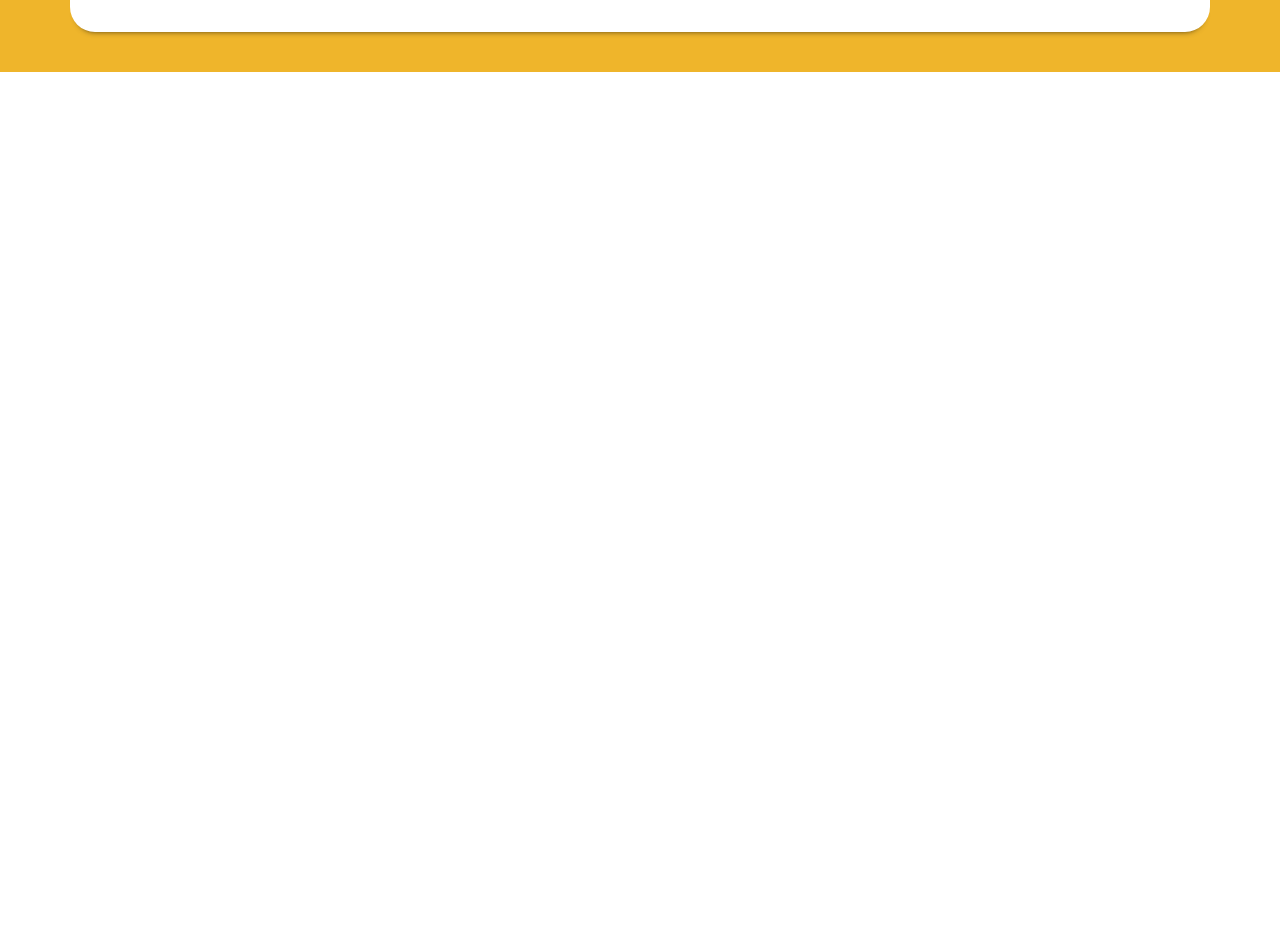
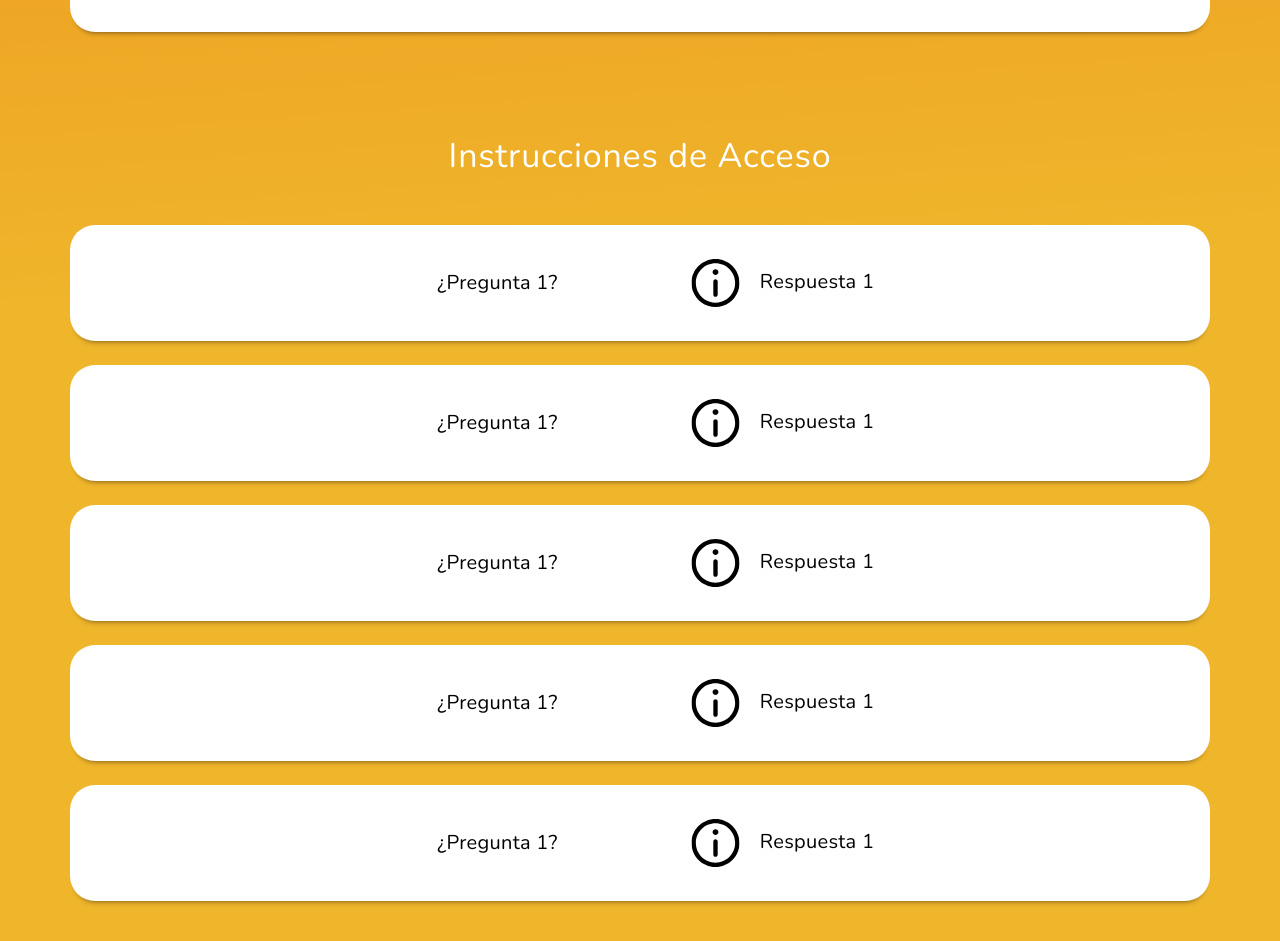
Before and after one commit to marielcaro/Proyecta-FrontEnd, a React (Create React App) app: page / in a window 1280 px wide. Shown: the part 1741-2682 px from the top of the page. Before the commit the page ends 1813 px from the top, so only its background shows below. Built offline with nearby package versions, Linux system fonts and the light colour scheme.

Commit message:
Añadi componente InstruccionesAcceso

```diff
--- /dev/null
+++ b/src/components/InstruccionesAcceso.jsx
@@ -0,0 +1,46 @@
+import InformationIcon from '../assets/icons/information.svg'
+
+const InstruccionesAcceso = () => {
+    const instruccionesAcceso = [
+        {Titulo_1:"¿Pregunta 1?",
+        Titulo_2:"Respuesta 1"
+        },
+
+        {Titulo_1:"¿Pregunta 1?",
+        Titulo_2:"Respuesta 1"
+        },
+
+        {Titulo_1:"¿Pregunta 1?",
+        Titulo_2:"Respuesta 1"
+        },
+
+        {Titulo_1:"¿Pregunta 1?",
+        Titulo_2:"Respuesta 1"
+        },
+
+        {Titulo_1:"¿Pregunta 1?",
+        Titulo_2:"Respuesta 1"
+        }
+    ]
+
+    return <div className="container proyectos-activos py-3 my-5">
+        <h1 className="proyectos-activos__titulo mb-5">Instrucciones de Acceso</h1>
+        {
+            instruccionesAcceso.length > 0 && instruccionesAcceso.map((instruccion, index) => (
+                <div className="row proyecto-activo" key={index}>
+                    <div className="col-12 col-md-3 proyecto-activo__texto">
+                        {instruccion.Titulo_1}
+                    </div>
+
+                    <div className="col-12 col-md-3 proyecto-activo__texto">
+                        <img src={InformationIcon} alt="investigadores" className="img-fluid icon" />
+                        {instruccion.Titulo_2}
+                    </div>
+
+                </div>
+            ))
+        }
+    </div>
+}
+
+export default InstruccionesAcceso
--- a/src/pages/Login/Login.jsx
+++ b/src/pages/Login/Login.jsx
@@ -10,6 +10,7 @@ import KeyLogin from '../../assets/icons/key.svg'
 import { iniciarSesion, crearCuenta } from "../../services/strapi-cms"
 import ProyectosActivos from "../../components/ProyectosActivos"
 import Navbar from "../../components/Navbar"
+import InstruccionesAcceso from "../../components/InstruccionesAcceso"
 
 const Login = () => {
 
@@ -139,6 +140,7 @@ const Login = () => {
                     </div>
                 </div>
                 <ProyectosActivos />
+                <InstruccionesAcceso/>
             </div>
         </div>
     )
```
Also changed, not shown: src/assets/icons/information.svg (added).
